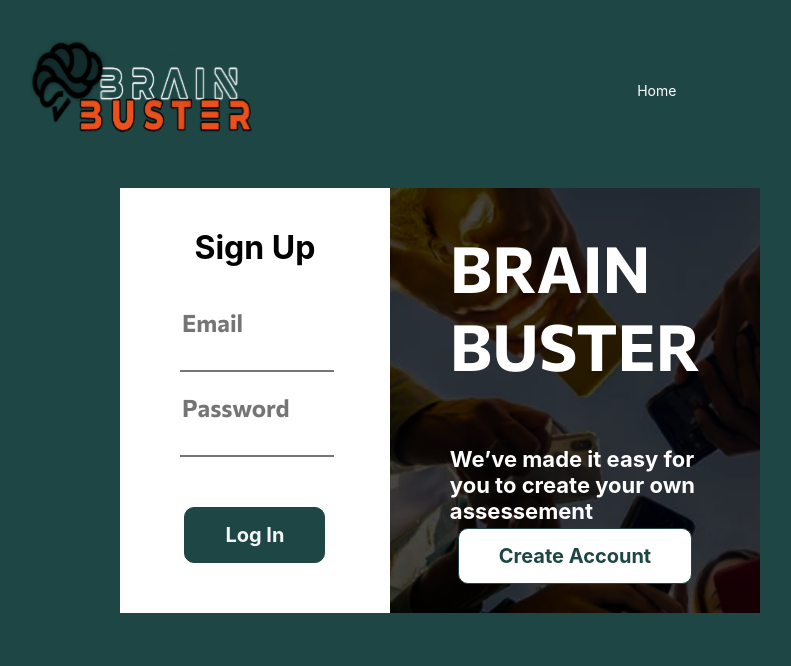
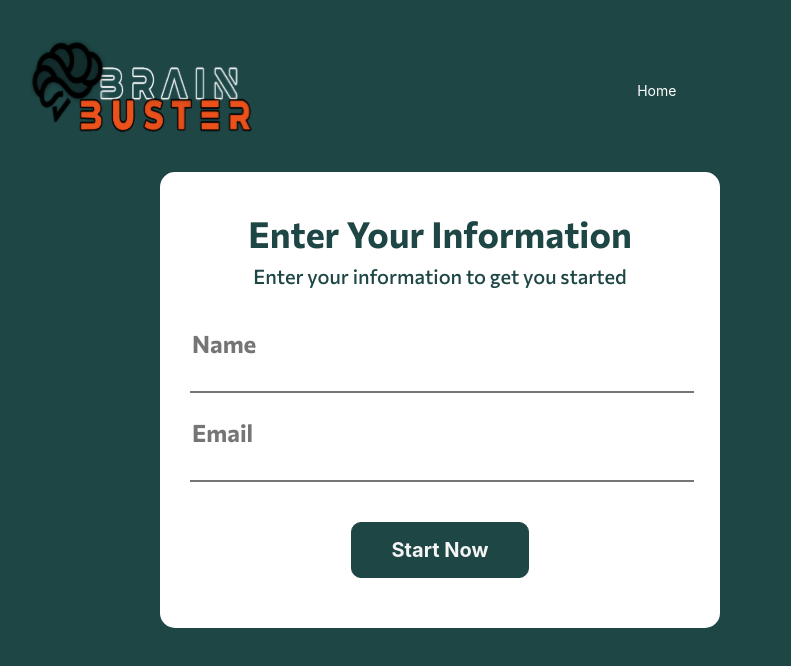
Before and after one commit to clint360/brain-buster-frontend, a React (Create React App) app: page / in a window 1280 px wide. Shown: the top 666 px of the page, without its empty margins (200-991 px from the left). Built offline with nearby package versions, Linux system fonts and the light colour scheme.

Commit message:
finished instructions and user info page

```diff
--- a/src/App.jsx
+++ b/src/App.jsx
@@ -1,5 +1,8 @@
+/* eslint-disable no-unused-vars */
 import './App.css';
 import Login from './view/pages/Login';
+import Instructions from './view/pages/users/instructions/Instructions';
+import UserInfo from './view/pages/users/userinfo/UserInfo';
 // import AdminDashboard from './view/pages/admin/dashboard/AdminDashboard';
 // import Login from './view/pages/Login';
 // import Signup from './view/pages/Signup';
@@ -10,7 +13,7 @@ function App() {
   return (
     <div className="App">
       <div className="Appdiv">
-        <Login />
+        <UserInfo />
       </div>
     </div>
   );
--- a/src/view/pages/LS.css
+++ b/src/view/pages/LS.css
@@ -43,7 +43,8 @@
     font-size: 64px;
 }
 
-.box1 input {
+.box1 input,
+.form input{
     border: none;
     border-bottom: 2px solid rgba(0, 0, 0, 0.54);
     width: 100%;
@@ -54,7 +55,8 @@
     color: #1D4645;
 }
 
-.box1 legend {
+.box1 legend,
+.form legend {
     font-family: 'Commissioner';
     font-style: normal;
     font-weight: 700;
--- /dev/null
+++ b/src/view/pages/users/instructions/Instructions.css
@@ -0,0 +1,80 @@
+.instructionsbox {
+    width: 500px;
+    min-width: 350px;
+    height: auto;
+    background: white;
+    border-radius: 15px;
+    padding: 30px;
+    padding-bottom: 50px;
+    font-size: 20px;
+    font-weight: 500;
+    font-family: 'Commissioner';
+}
+
+.instructionsbox .header {
+   text-align: center;
+   padding-bottom: 40px;
+   color: #1D4645;
+}
+
+.instructionsbox .form {
+    padding-bottom: 40px;
+}
+
+
+.instructionsbox h1 {
+    padding: 10px;
+    margin: 0px;
+    zoom: 90%;
+}
+
+.instructionsbox .aboutquiz h1 {
+    text-align: center;
+    color: #E8522A;
+}
+
+.instructionsbox .aboutquiz .someinfo {
+    display: flex;
+    justify-content: space-between;
+}
+
+.instructionsbox .aboutquiz .authordiv {
+    width: 100%;
+    padding: 7px 0;
+    text-align: right;
+    color: #1D4645;
+}
+
+.instructionsbox .instructions h1 {
+    color: #1D4645;
+    font-size: 35px;
+}
+
+.instructionsbox .instructions .inslist ul {
+    padding: 0;
+    padding-left: 30px;
+    padding-bottom: 30px;
+    margin: 0;
+}
+
+.instructionsbox .actions {
+    display: flex;
+    justify-content: space-between;
+    zoom: 90%;
+    width: 80%;
+    margin: auto;
+}
+
+@media only screen and (max-width: 730px) {
+    .instructionsbox {
+        padding: 15px;
+        padding-bottom: 40px;
+        width: 320px;
+        margin-top: -300px;
+        zoom: 90%;
+    }
+    .instructionsbox .actions {
+     zoom: 70%;
+     width: 90%;
+    }
+}
--- /dev/null
+++ b/src/view/pages/users/instructions/Instructions.jsx
@@ -0,0 +1,59 @@
+/* eslint-disable no-unused-vars */
+import React from 'react';
+import myLogo from '../../../../assets/images/logo.svg';
+import Button from '../../../../core/components/atoms/Button';
+
+import './Instructions.css';
+
+function Instructions() {
+  return (
+    <div>
+      <div className="bighead">
+        <div>
+          <div className="imgdv">
+            <img src={myLogo} alt="logo" />
+          </div>
+        </div>
+        <div className="menu">Home</div>
+      </div>
+      <div className="thePage">
+        <div className="instructionsbox">
+          <div className="aboutquiz">
+            <h1>Biology Test</h1>
+            <div className="someinfo">
+              <div>19 Questions</div>{' '}
+              <div>
+                <i className="fa-regular fa-clock" /> 9 mins
+              </div>{' '}
+            </div>
+            <div className="authordiv">By Christopher Che</div>
+          </div>
+          <div className="instructions">
+            <h1>Instructions</h1>
+            <div className="inslist">
+              <ul>
+                <li>Do not Cheat</li>
+                <li>Do not eat</li>
+                <li>Minimize time spent on one question</li>
+              </ul>
+            </div>
+          </div>
+          <div className="actions">
+            <div>
+              <Button
+                title="Exit Quiz"
+                background="#E8522A"
+                borderColor="#E8522A"
+              />{' '}
+            </div>
+            <div>
+              <Button title="Start Quiz" background="#1D4645" />
+            </div>
+          </div>
+        </div>
+      </div>
+    </div>
+  );
+}
+
+export default Instructions;
--- /dev/null
+++ b/src/view/pages/users/userinfo/UserInfo.jsx
@@ -0,0 +1,38 @@
+import React from 'react';
+import myLogo from '../../../../assets/images/logo.svg';
+import Button from '../../../../core/components/atoms/Button';
+
+function UserInfo() {
+  return (
+    <div>
+      <div className="bighead">
+        <div>
+          <div className="imgdv">
+            <img src={myLogo} alt="logo" />
+          </div>
+        </div>
+        <div className="menu">Home</div>
+      </div>
+      <div className="thePage">
+        <div className="instructionsbox">
+          <div className="header">
+            <h1>Enter Your Information</h1>
+            <span>Enter your information to get you started</span>
+          </div>
+          <div className="form">
+            <legend>Name</legend>
+            <input type="text" /> <br />
+            <br />
+            <legend>Email</legend>
+            <input type="text" /> <br />
+          </div>
+          <div style={{ width: 'fit-content', margin: 'auto' }}>
+            <Button title="    Start Now    " background="#1D4645" />
+          </div>
+        </div>
+      </div>
+    </div>
+  );
+}
+
+export default UserInfo;
```
